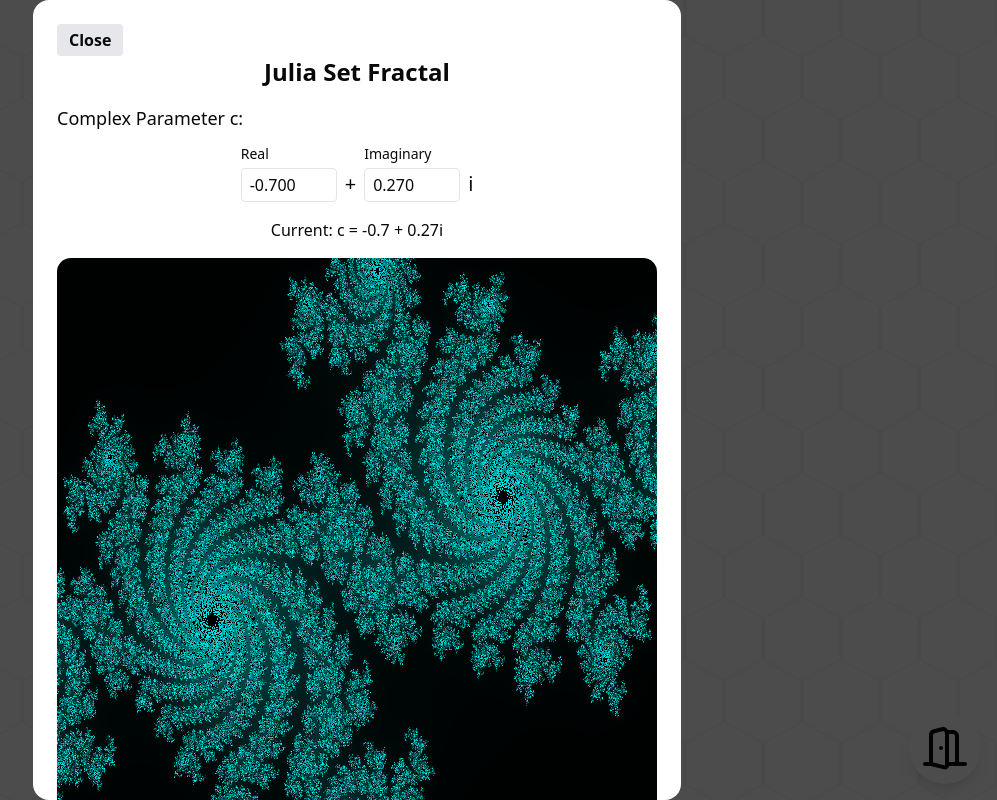
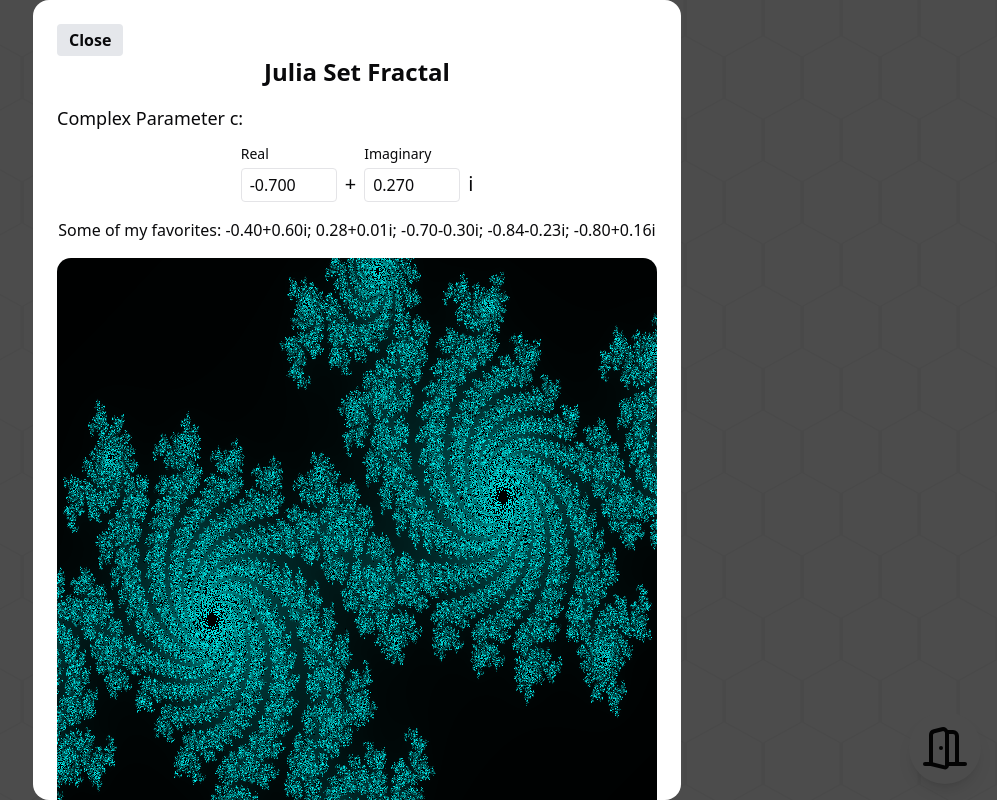
Before and after one commit to vincentschall/vincentschall.github.io, a React (Vite) app: page / in a window 1280 px wide. Both pictures are taken after a click on the button "open secret feature". Shown: the whole page, without its empty margins (283-1280 px from the left). Built offline with nearby package versions, Linux system fonts and the light colour scheme.

Commit message:
change julia set subtitles and update packages

```diff
--- a/src/App.jsx
+++ b/src/App.jsx
@@ -186,7 +186,7 @@ function App() {
                             </div>
                         </fieldset>
 
-                        <p className="text-center text-foreground mb-4">Current: c = {cRe} + {cIm}i</p>
+                        <p className="text-center text-foreground mb-4">Some of my favorites: -0.40+0.60i; 0.28+0.01i; -0.70-0.30i; -0.84-0.23i; -0.80+0.16i</p>
 
                         <JuliaSetRenderer cRe={cRe} cIm={cIm} />
                     </div>
```
Also changed, not shown: 1 other file (tests, documents, lock files or other folders).
